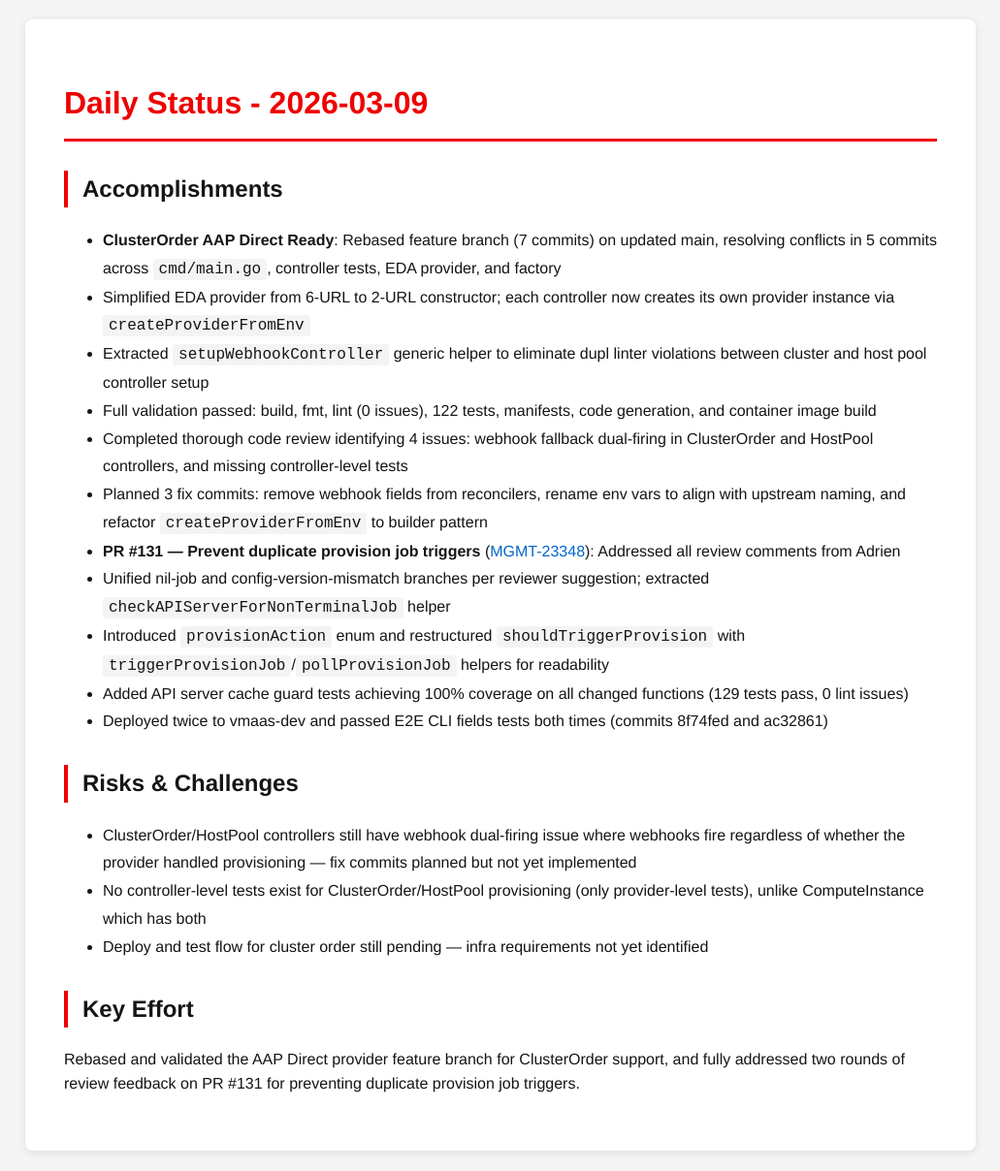
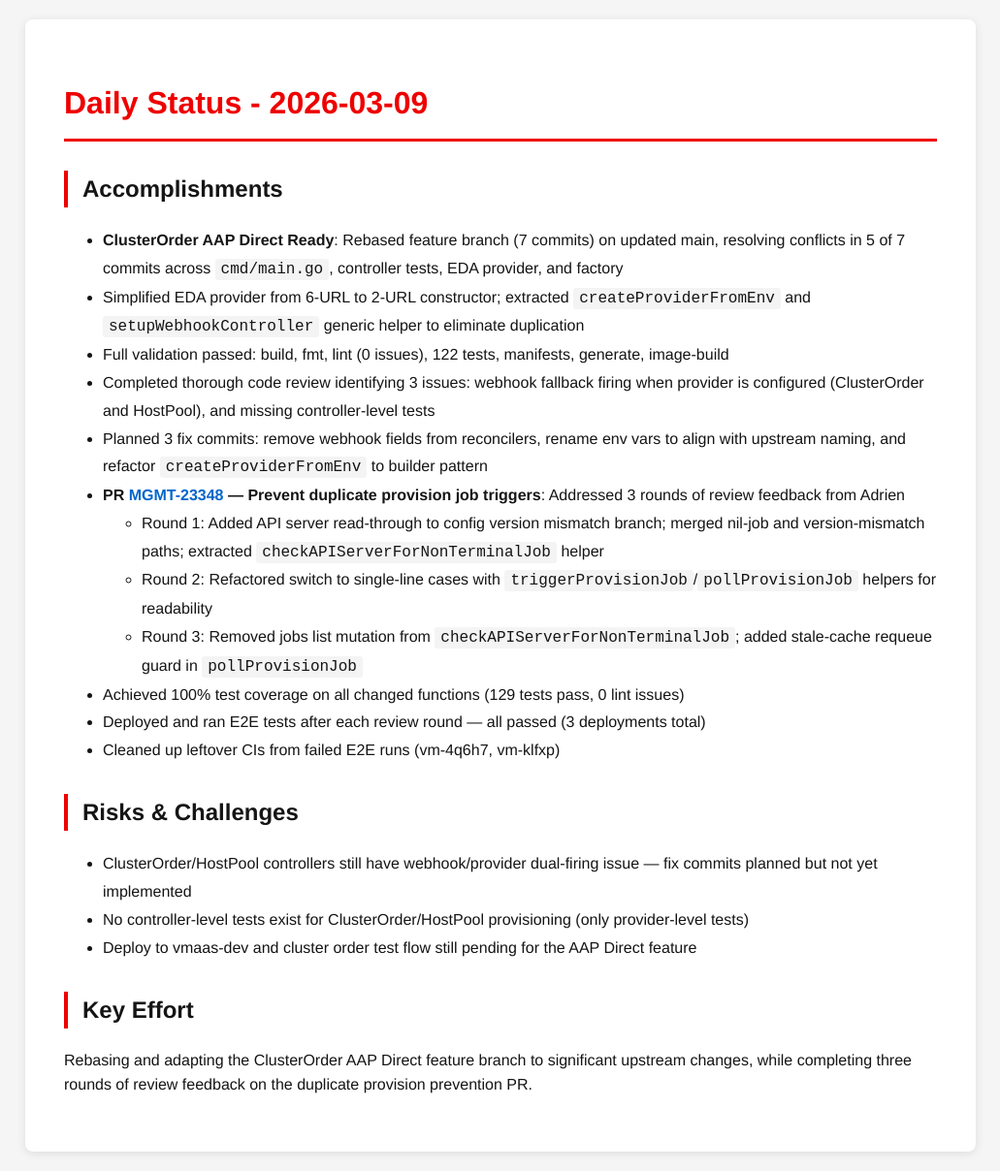
Before and after one commit to tzvatot/daily-status, a Jekyll site: the page built from 2026-03-09.md, in a window 1280 px wide. Shown: the whole page at 97% size, without its empty margins (124-1155 px from the left). Built offline with Jekyll 4.4.1, drawn with Linux system fonts in a browser that asks for light colours.

Commit message:
Daily status update - 2026-03-09

```diff
--- a/2026-03-09.md
+++ b/2026-03-09.md
@@ -7,25 +7,23 @@ date: 2026-03-09
 # Daily Status - 2026-03-09
 
 ## Accomplishments
-
-- **ClusterOrder AAP Direct Ready**: Rebased feature branch (7 commits) on updated main, resolving conflicts in 5 commits across `cmd/main.go`, controller tests, EDA provider, and factory
-- Simplified EDA provider from 6-URL to 2-URL constructor; each controller now creates its own provider instance via `createProviderFromEnv`
-- Extracted `setupWebhookController` generic helper to eliminate dupl linter violations between cluster and host pool controller setup
-- Full validation passed: build, fmt, lint (0 issues), 122 tests, manifests, code generation, and container image build
-- Completed thorough code review identifying 4 issues: webhook fallback dual-firing in ClusterOrder and HostPool controllers, and missing controller-level tests
+- **ClusterOrder AAP Direct Ready**: Rebased feature branch (7 commits) on updated main, resolving conflicts in 5 of 7 commits across `cmd/main.go`, controller tests, EDA provider, and factory
+- Simplified EDA provider from 6-URL to 2-URL constructor; extracted `createProviderFromEnv` and `setupWebhookController` generic helper to eliminate duplication
+- Full validation passed: build, fmt, lint (0 issues), 122 tests, manifests, generate, image-build
+- Completed thorough code review identifying 3 issues: webhook fallback firing when provider is configured (ClusterOrder and HostPool), and missing controller-level tests
 - Planned 3 fix commits: remove webhook fields from reconcilers, rename env vars to align with upstream naming, and refactor `createProviderFromEnv` to builder pattern
-- **PR #131 — Prevent duplicate provision job triggers** ([MGMT-23348](https://issues.redhat.com/browse/MGMT-23348)): Addressed all review comments from Adrien
-- Unified nil-job and config-version-mismatch branches per reviewer suggestion; extracted `checkAPIServerForNonTerminalJob` helper
-- Introduced `provisionAction` enum and restructured `shouldTriggerProvision` with `triggerProvisionJob`/`pollProvisionJob` helpers for readability
-- Added API server cache guard tests achieving 100% coverage on all changed functions (129 tests pass, 0 lint issues)
-- Deployed twice to vmaas-dev and passed E2E CLI fields tests both times (commits 8f74fed and ac32861)
+- **PR [MGMT-23348](https://issues.redhat.com/browse/MGMT-23348) — Prevent duplicate provision job triggers**: Addressed 3 rounds of review feedback from Adrien
+  - Round 1: Added API server read-through to config version mismatch branch; merged nil-job and version-mismatch paths; extracted `checkAPIServerForNonTerminalJob` helper
+  - Round 2: Refactored switch to single-line cases with `triggerProvisionJob`/`pollProvisionJob` helpers for readability
+  - Round 3: Removed jobs list mutation from `checkAPIServerForNonTerminalJob`; added stale-cache requeue guard in `pollProvisionJob`
+- Achieved 100% test coverage on all changed functions (129 tests pass, 0 lint issues)
+- Deployed and ran E2E tests after each review round — all passed (3 deployments total)
+- Cleaned up leftover CIs from failed E2E runs (vm-4q6h7, vm-klfxp)
 
 ## Risks & Challenges
-
-- ClusterOrder/HostPool controllers still have webhook dual-firing issue where webhooks fire regardless of whether the provider handled provisioning — fix commits planned but not yet implemented
-- No controller-level tests exist for ClusterOrder/HostPool provisioning (only provider-level tests), unlike ComputeInstance which has both
-- Deploy and test flow for cluster order still pending — infra requirements not yet identified
+- ClusterOrder/HostPool controllers still have webhook/provider dual-firing issue — fix commits planned but not yet implemented
+- No controller-level tests exist for ClusterOrder/HostPool provisioning (only provider-level tests)
+- Deploy to vmaas-dev and cluster order test flow still pending for the AAP Direct feature
 
 ## Key Effort
-
-Rebased and validated the AAP Direct provider feature branch for ClusterOrder support, and fully addressed two rounds of review feedback on PR #131 for preventing duplicate provision job triggers.
+Rebasing and adapting the ClusterOrder AAP Direct feature branch to significant upstream changes, while completing three rounds of review feedback on the duplicate provision prevention PR.
```
